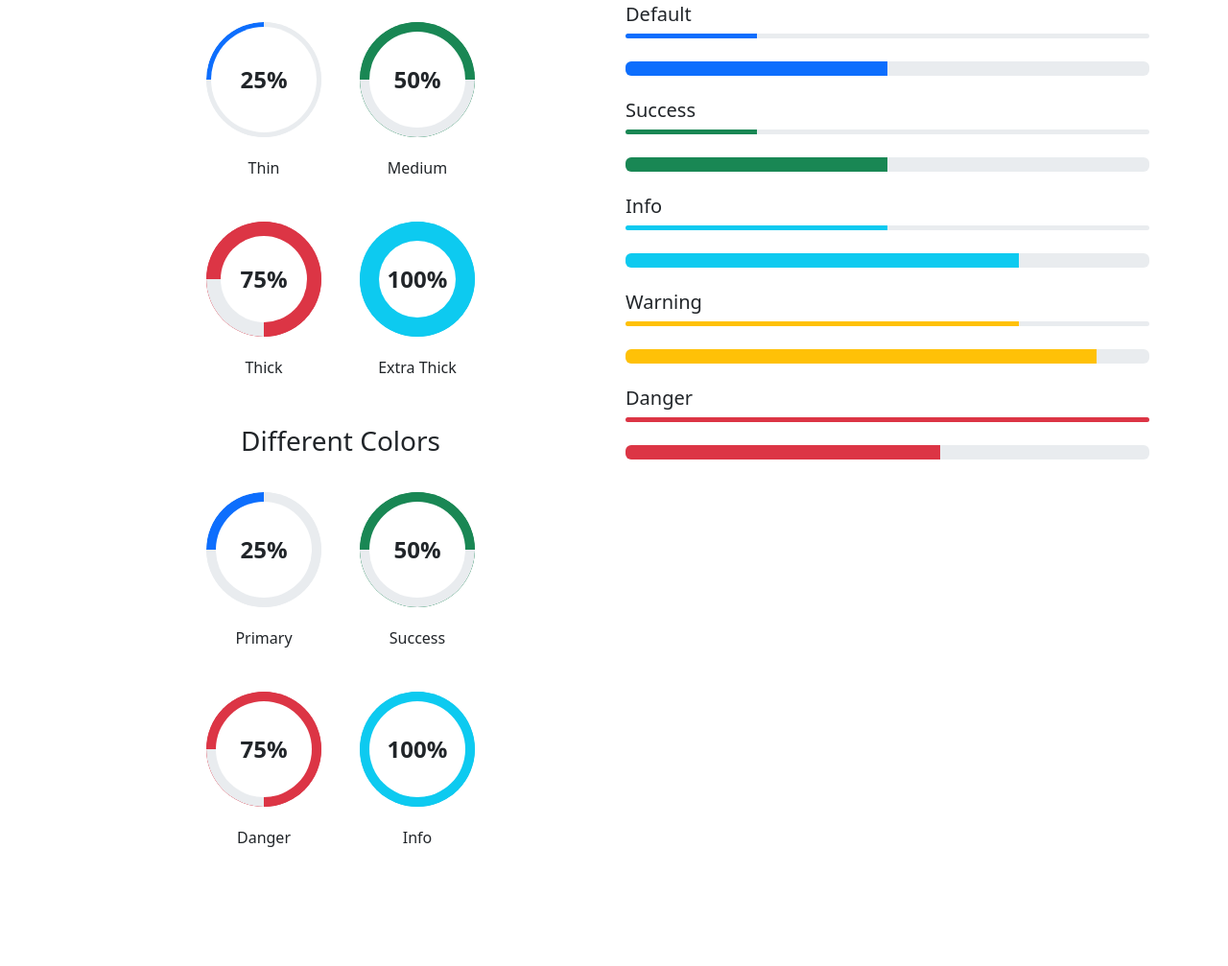
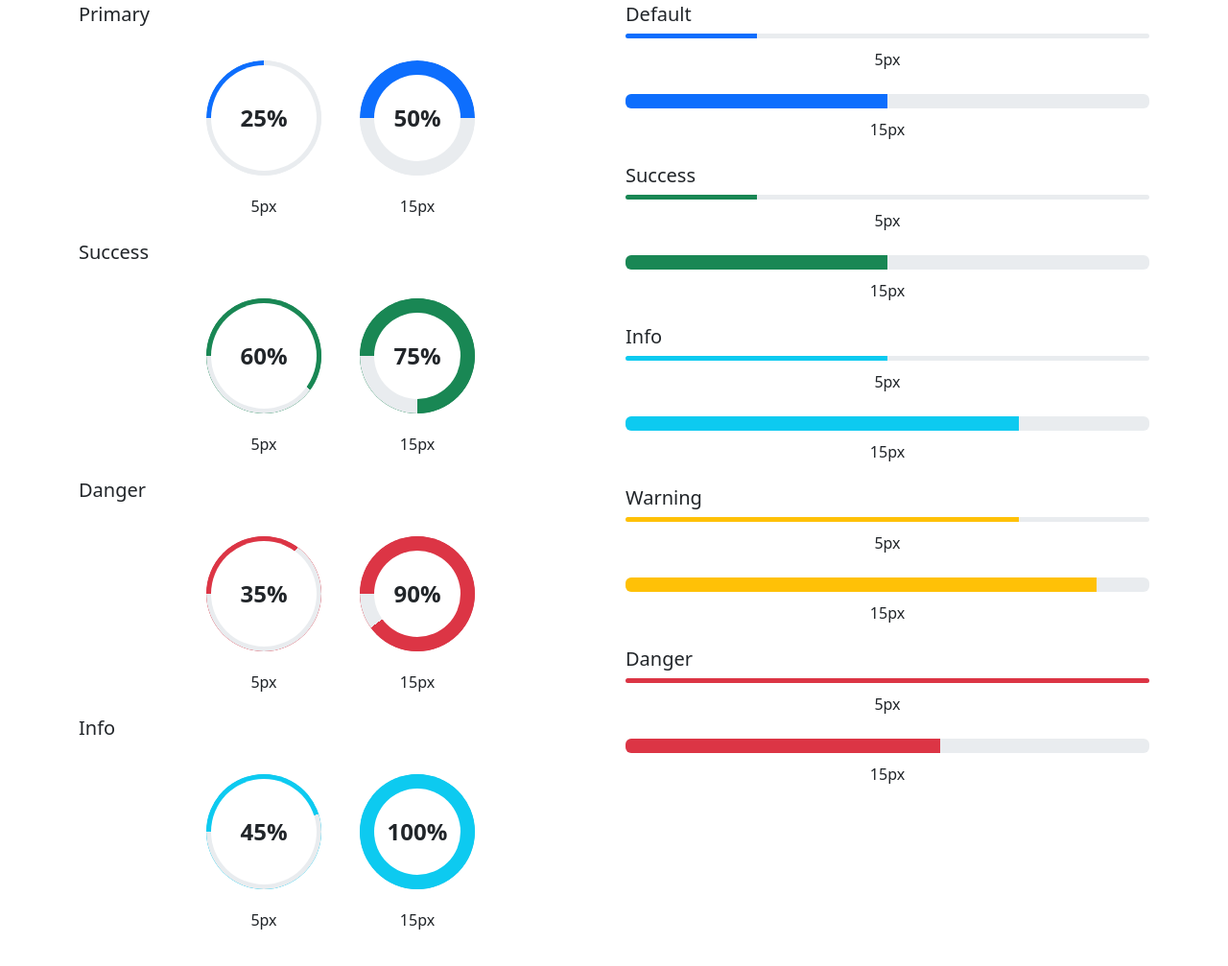
Before and after one commit to dxpr/bootstrap-progress-extension, a plain HTML site: page index.html in a window 1280 px wide. Shown: the part 187-1194 px from the top of the page at 96% size. Before the commit the page ends 1168 px from the top, so only its background shows below. Drawn offline with nearby package versions, Linux system fonts and the light colour scheme.

Commit message:
re-organize

```diff
--- a/index.html
+++ b/index.html
@@ -16,101 +16,108 @@
       <div class="col-md-6">
         <div class="section">
           <h2>Custom Circular Progress Bars</h2>
+
+          <!-- Primary -->
+          <h3 class="h5 mb-3">Primary</h3>
           <div class="d-flex flex-wrap justify-content-center">
             <div class="text-center">
-              <div class="progress circular thickness-thin" role="progressbar" aria-label="Circular progress" aria-valuenow="25" aria-valuemin="0" aria-valuemax="100">
+              <div class="progress circular thickness-5px" role="progressbar" aria-label="Circular progress" aria-valuenow="25" aria-valuemin="0" aria-valuemax="100">
                 <div class="progress-bar">
                   <div class="circle-background"></div>
                   <div class="circle-progress"></div>
                   <div class="progress-label">25%</div>
                 </div>
               </div>
-              <div class="circular-title">Thin</div>
+              <div class="circular-title">5px</div>
             </div>
 
             <div class="text-center">
-              <div class="progress circular thickness-medium" role="progressbar" aria-label="Success circular progress" aria-valuenow="50" aria-valuemin="0" aria-valuemax="100">
-                <div class="progress-bar bg-success">
+              <div class="progress circular thickness-15px" role="progressbar" aria-label="Circular progress" aria-valuenow="50" aria-valuemin="0" aria-valuemax="100">
+                <div class="progress-bar">
                   <div class="circle-background"></div>
                   <div class="circle-progress"></div>
                   <div class="progress-label">50%</div>
                 </div>
               </div>
-              <div class="circular-title">Medium</div>
+              <div class="circular-title">15px</div>
             </div>
           </div>
 
-          <div class="d-flex flex-wrap justify-content-center mt-4">
+          <!-- Success -->
+          <h3 class="h5 mb-3 mt-4">Success</h3>
+          <div class="d-flex flex-wrap justify-content-center">
             <div class="text-center">
-              <div class="progress circular thickness-thick" role="progressbar" aria-label="Danger circular progress" aria-valuenow="75" aria-valuemin="0" aria-valuemax="100">
-                <div class="progress-bar bg-danger">
+              <div class="progress circular thickness-5px" role="progressbar" aria-label="Success circular progress" aria-valuenow="60" aria-valuemin="0" aria-valuemax="100">
+                <div class="progress-bar bg-success">
+                  <div class="circle-background"></div>
+                  <div class="circle-progress"></div>
+                  <div class="progress-label">60%</div>
+                </div>
+              </div>
+              <div class="circular-title">5px</div>
+            </div>
+
+            <div class="text-center">
+              <div class="progress circular thickness-15px" role="progressbar" aria-label="Success circular progress" aria-valuenow="75" aria-valuemin="0" aria-valuemax="100">
+                <div class="progress-bar bg-success">
                   <div class="circle-background"></div>
                   <div class="circle-progress"></div>
                   <div class="progress-label">75%</div>
                 </div>
               </div>
-              <div class="circular-title">Thick</div>
+              <div class="circular-title">15px</div>
+            </div>
+          </div>
+
+          <!-- Danger -->
+          <h3 class="h5 mb-3 mt-4">Danger</h3>
+          <div class="d-flex flex-wrap justify-content-center">
+            <div class="text-center">
+              <div class="progress circular thickness-5px" role="progressbar" aria-label="Danger circular progress" aria-valuenow="35" aria-valuemin="0" aria-valuemax="100">
+                <div class="progress-bar bg-danger">
+                  <div class="circle-background"></div>
+                  <div class="circle-progress"></div>
+                  <div class="progress-label">35%</div>
+                </div>
+              </div>
+              <div class="circular-title">5px</div>
             </div>
 
             <div class="text-center">
-              <div class="progress circular thickness-extra-thick" role="progressbar" aria-label="Info circular progress" aria-valuenow="100" aria-valuemin="0" aria-valuemax="100">
+              <div class="progress circular thickness-15px" role="progressbar" aria-label="Danger circular progress" aria-valuenow="90" aria-valuemin="0" aria-valuemax="100">
+                <div class="progress-bar bg-danger">
+                  <div class="circle-background"></div>
+                  <div class="circle-progress"></div>
+                  <div class="progress-label">90%</div>
+                </div>
+              </div>
+              <div class="circular-title">15px</div>
+            </div>
+          </div>
+
+          <!-- Info -->
+          <h3 class="h5 mb-3 mt-4">Info</h3>
+          <div class="d-flex flex-wrap justify-content-center">
+            <div class="text-center">
+              <div class="progress circular thickness-5px" role="progressbar" aria-label="Info circular progress" aria-valuenow="45" aria-valuemin="0" aria-valuemax="100">
+                <div class="progress-bar bg-info">
+                  <div class="circle-background"></div>
+                  <div class="circle-progress"></div>
+                  <div class="progress-label">45%</div>
+                </div>
+              </div>
+              <div class="circular-title">5px</div>
+            </div>
+
+            <div class="text-center">
+              <div class="progress circular thickness-15px" role="progressbar" aria-label="Info circular progress" aria-valuenow="100" aria-valuemin="0" aria-valuemax="100">
                 <div class="progress-bar bg-info">
                   <div class="circle-background"></div>
                   <div class="circle-progress"></div>
                   <div class="progress-label">100%</div>
                 </div>
               </div>
-              <div class="circular-title">Extra Thick</div>
-            </div>
-          </div>
-
-          <!-- Different Colors, Same Thickness -->
-          <h3 class="mt-5 mb-3 text-center">Different Colors</h3>
-          <div class="d-flex flex-wrap justify-content-center">
-            <div class="text-center">
-              <div class="progress circular thickness-medium" role="progressbar" aria-label="Circular progress" aria-valuenow="25" aria-valuemin="0" aria-valuemax="100">
-                <div class="progress-bar">
-                  <div class="circle-background"></div>
-                  <div class="circle-progress"></div>
-                  <div class="progress-label">25%</div>
-                </div>
-              </div>
-              <div class="circular-title">Primary</div>
-            </div>
-
-            <div class="text-center">
-              <div class="progress circular thickness-medium" role="progressbar" aria-label="Success circular progress" aria-valuenow="50" aria-valuemin="0" aria-valuemax="100">
-                <div class="progress-bar bg-success">
-                  <div class="circle-background"></div>
-                  <div class="circle-progress"></div>
-                  <div class="progress-label">50%</div>
-                </div>
-              </div>
-              <div class="circular-title">Success</div>
-            </div>
-          </div>
-
-          <div class="d-flex flex-wrap justify-content-center mt-4">
-            <div class="text-center">
-              <div class="progress circular thickness-medium" role="progressbar" aria-label="Danger circular progress" aria-valuenow="75" aria-valuemin="0" aria-valuemax="100">
-                <div class="progress-bar bg-danger">
-                  <div class="circle-background"></div>
-                  <div class="circle-progress"></div>
-                  <div class="progress-label">75%</div>
-                </div>
-              </div>
-              <div class="circular-title">Danger</div>
-            </div>
-
-            <div class="text-center">
-              <div class="progress circular thickness-medium" role="progressbar" aria-label="Info circular progress" aria-valuenow="100" aria-valuemin="0" aria-valuemax="100">
-                <div class="progress-bar bg-info">
-                  <div class="circle-background"></div>
-                  <div class="circle-progress"></div>
-                  <div class="progress-label">100%</div>
-                </div>
-              </div>
-              <div class="circular-title">Info</div>
+              <div class="circular-title">15px</div>
             </div>
           </div>
         </div>
@@ -123,62 +130,72 @@
 
           <h3 class="h5">Default</h3>
           <div class="progress-container">
-            <div class="progress thickness-thin" role="progressbar" aria-label="Basic example" aria-valuenow="25" aria-valuemin="0" aria-valuemax="100">
+            <div class="progress thickness-5px" role="progressbar" aria-label="Basic example" aria-valuenow="25" aria-valuemin="0" aria-valuemax="100">
               <div class="progress-bar" style="width: 25%"></div>
             </div>
+            <div class="circular-title">5px</div>
           </div>
           <div class="progress-container">
-            <div class="progress thickness-thick" role="progressbar" aria-label="Basic example" aria-valuenow="50" aria-valuemin="0" aria-valuemax="100">
+            <div class="progress thickness-15px" role="progressbar" aria-label="Basic example" aria-valuenow="50" aria-valuemin="0" aria-valuemax="100">
               <div class="progress-bar" style="width: 50%"></div>
             </div>
+            <div class="circular-title">15px</div>
           </div>
 
           <h3 class="h5 mt-4">Success</h3>
           <div class="progress-container">
-            <div class="progress thickness-thin" role="progressbar" aria-label="Success example" aria-valuenow="25" aria-valuemin="0" aria-valuemax="100">
+            <div class="progress thickness-5px" role="progressbar" aria-label="Success example" aria-valuenow="25" aria-valuemin="0" aria-valuemax="100">
               <div class="progress-bar bg-success" style="width: 25%"></div>
             </div>
+            <div class="circular-title">5px</div>
           </div>
           <div class="progress-container">
-            <div class="progress thickness-thick" role="progressbar" aria-label="Success example" aria-valuenow="50" aria-valuemin="0" aria-valuemax="100">
+            <div class="progress thickness-15px" role="progressbar" aria-label="Success example" aria-valuenow="50" aria-valuemin="0" aria-valuemax="100">
               <div class="progress-bar bg-success" style="width: 50%"></div>
             </div>
+            <div class="circular-title">15px</div>
           </div>
 
           <h3 class="h5 mt-4">Info</h3>
           <div class="progress-container">
-            <div class="progress thickness-thin" role="progressbar" aria-label="Info example" aria-valuenow="50" aria-valuemin="0" aria-valuemax="100">
+            <div class="progress thickness-5px" role="progressbar" aria-label="Info example" aria-valuenow="50" aria-valuemin="0" aria-valuemax="100">
               <div class="progress-bar bg-info" style="width: 50%"></div>
             </div>
+            <div class="circular-title">5px</div>
           </div>
           <div class="progress-container">
-            <div class="progress thickness-thick" role="progressbar" aria-label="Info example" aria-valuenow="75" aria-valuemin="0" aria-valuemax="100">
+            <div class="progress thickness-15px" role="progressbar" aria-label="Info example" aria-valuenow="75" aria-valuemin="0" aria-valuemax="100">
               <div class="progress-bar bg-info" style="width: 75%"></div>
             </div>
+            <div class="circular-title">15px</div>
           </div>
 
           <h3 class="h5 mt-4">Warning</h3>
           <div class="progress-container">
-            <div class="progress thickness-thin" role="progressbar" aria-label="Warning example" aria-valuenow="75" aria-valuemin="0" aria-valuemax="100">
+            <div class="progress thickness-5px" role="progressbar" aria-label="Warning example" aria-valuenow="75" aria-valuemin="0" aria-valuemax="100">
               <div class="progress-bar bg-warning" style="width: 75%"></div>
             </div>
+            <div class="circular-title">5px</div>
           </div>
           <div class="progress-container">
-            <div class="progress thickness-thick" role="progressbar" aria-label="Warning example" aria-valuenow="90" aria-valuemin="0" aria-valuemax="100">
+            <div class="progress thickness-15px" role="progressbar" aria-label="Warning example" aria-valuenow="90" aria-valuemin="0" aria-valuemax="100">
               <div class="progress-bar bg-warning" style="width: 90%"></div>
             </div>
+            <div class="circular-title">15px</div>
           </div>
 
           <h3 class="h5 mt-4">Danger</h3>
           <div class="progress-container">
-            <div class="progress thickness-thin" role="progressbar" aria-label="Danger example" aria-valuenow="100" aria-valuemin="0" aria-valuemax="100">
+            <div class="progress thickness-5px" role="progressbar" aria-label="Danger example" aria-valuenow="100" aria-valuemin="0" aria-valuemax="100">
               <div class="progress-bar bg-danger" style="width: 100%"></div>
             </div>
+            <div class="circular-title">5px</div>
           </div>
           <div class="progress-container">
-            <div class="progress thickness-thick" role="progressbar" aria-label="Danger example" aria-valuenow="60" aria-valuemin="0" aria-valuemax="100">
+            <div class="progress thickness-15px" role="progressbar" aria-label="Danger example" aria-valuenow="60" aria-valuemin="0" aria-valuemax="100">
               <div class="progress-bar bg-danger" style="width: 60%"></div>
             </div>
+            <div class="circular-title">15px</div>
           </div>
         </div>
       </div>
--- a/styles.css
+++ b/styles.css
@@ -12,10 +12,10 @@
 }
 
 /* Progress bar thickness classes for horizontal bars */
-.progress.thickness-thin {
+.progress.thickness-5px {
   height: var(--progress-thin);
 }
-.progress.thickness-thick {
+.progress.thickness-15px {
   height: var(--progress-thick);
 }
 
@@ -120,15 +120,9 @@
 }
 
 /* Thickness variations */
-.thickness-thin {
+.thickness-5px {
   --circle-thickness: 5px;
 }
-.thickness-medium {
-  --circle-thickness: 10px;
-}
-.thickness-thick {
+.thickness-15px {
   --circle-thickness: 15px;
 }
-.thickness-extra-thick {
-  --circle-thickness: 20px;
-}
```
